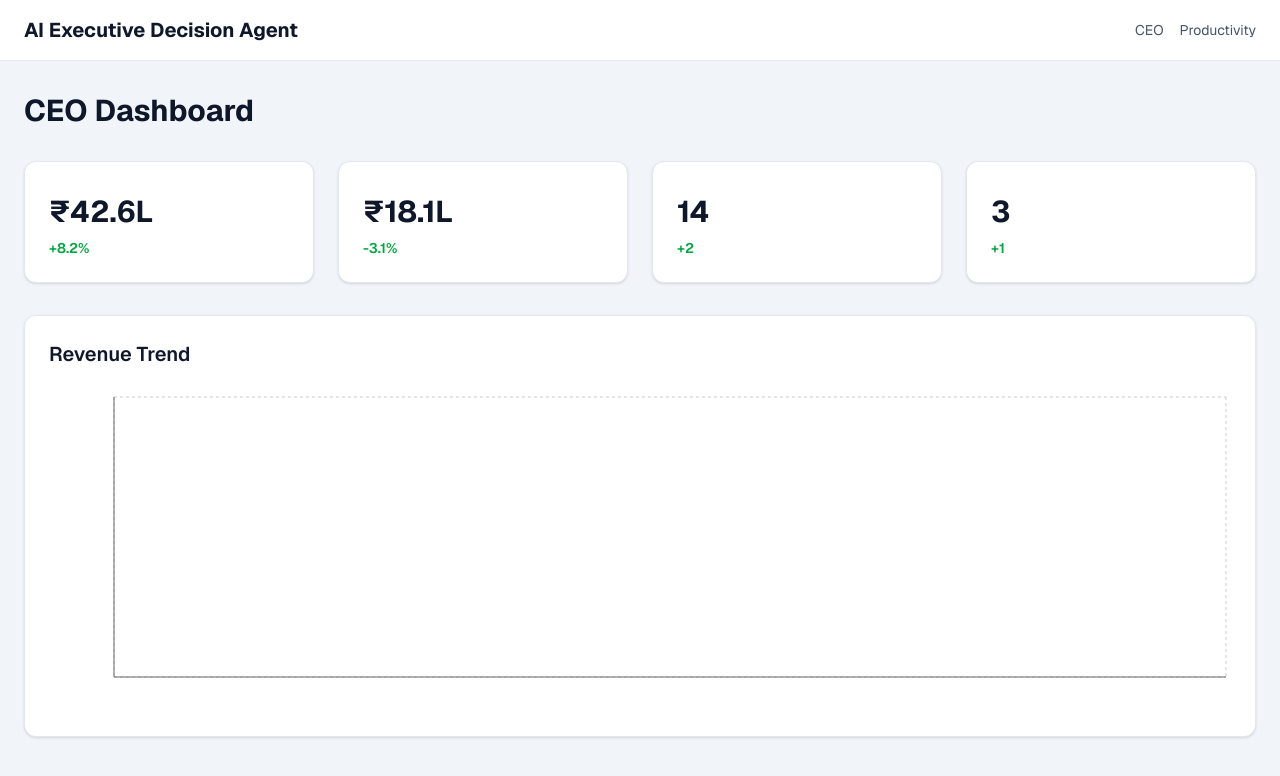
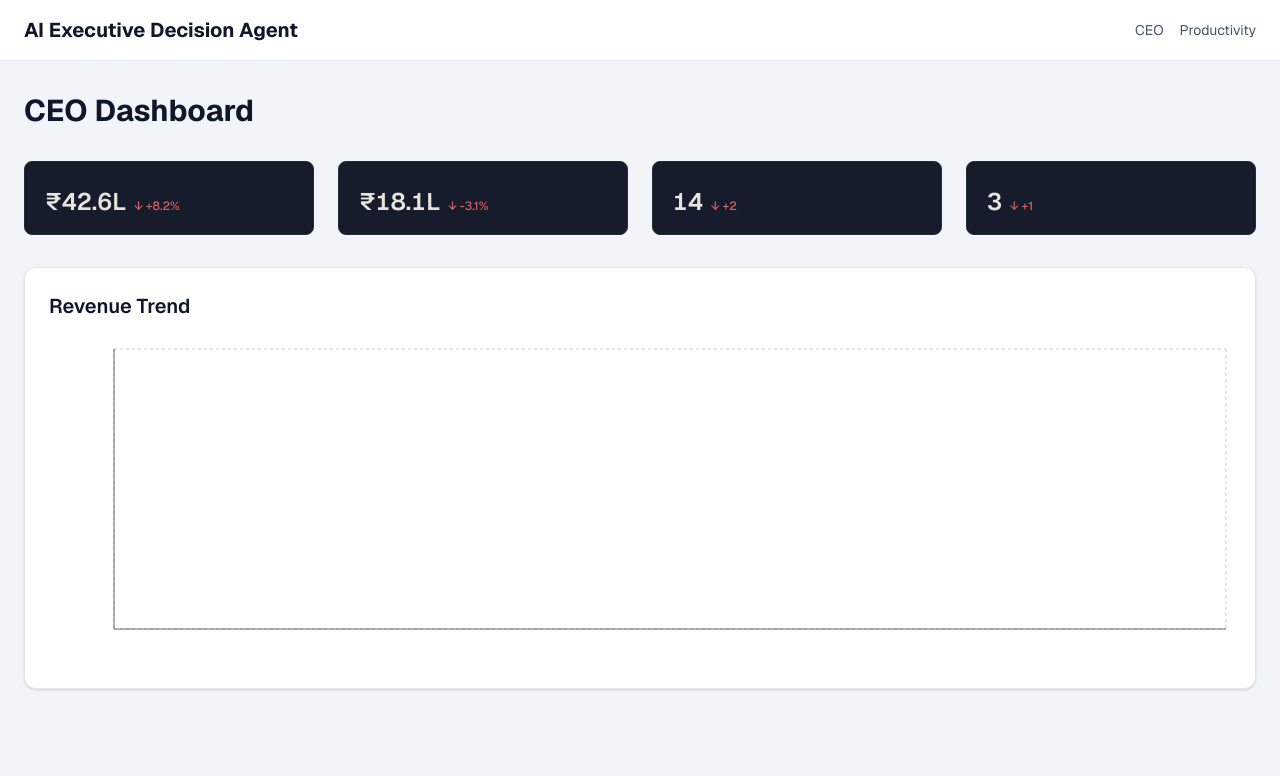
Before and after one commit to ramgavade13/Industry-, a Next.js app in the folder frontend/: page /dashboard/ceo in a window 1280 px wide. Shown: the top 776 px of the page. Built offline with nearby package versions, Linux system fonts and the light colour scheme.

Commit message:
Update KPICard.tsx

```diff
--- a/frontend/components/KPICard.tsx
+++ b/frontend/components/KPICard.tsx
@@ -1,37 +1,17 @@
-type KPICardProps = {
-  title: string;
-  value: string;
-  change?: string;
-  description?: string;
-};
+type KPI = { label: string; value: string; change: string; trend: "up" | "down" };
 
-export default function KPICard({
-  title,
-  value,
-  change,
-  description,
-}: KPICardProps) {
+export default function KPICard({ label, value, change, trend }: KPI) {
+  const trendColor = trend === "up" ? "text-[#3FA77C]" : "text-[#D65F5F]";
+  const arrow = trend === "up" ? "↑" : "↓";
   return (
-    <div className="rounded-xl border border-slate-200 bg-white p-6 shadow-sm">
-      <p className="text-sm font-medium text-slate-500">
-        {title}
-      </p>
-
-      <h2 className="mt-2 text-3xl font-bold text-slate-900">
-        {value}
-      </h2>
-
-      {change && (
-        <p className="mt-2 text-sm font-semibold text-green-600">
-          {change}
-        </p>
-      )}
-
-      {description && (
-        <p className="mt-1 text-sm text-slate-500">
-          {description}
-        </p>
-      )}
+    <div className="bg-[#161C2C] border border-[#242B3D] rounded-lg px-5 py-4">
+      <div className="text-xs text-[#8B93A7]">{label}</div>
+      <div className="mt-2 flex items-baseline gap-2">
+        <span className="text-2xl font-semibold text-[#E7E4DC] tabular-nums">{value}</span>
+        {change && (
+          <span className={`text-xs font-medium ${trendColor}`}>{arrow} {change}</span>
+        )}
+      </div>
     </div>
   );
 }
```
